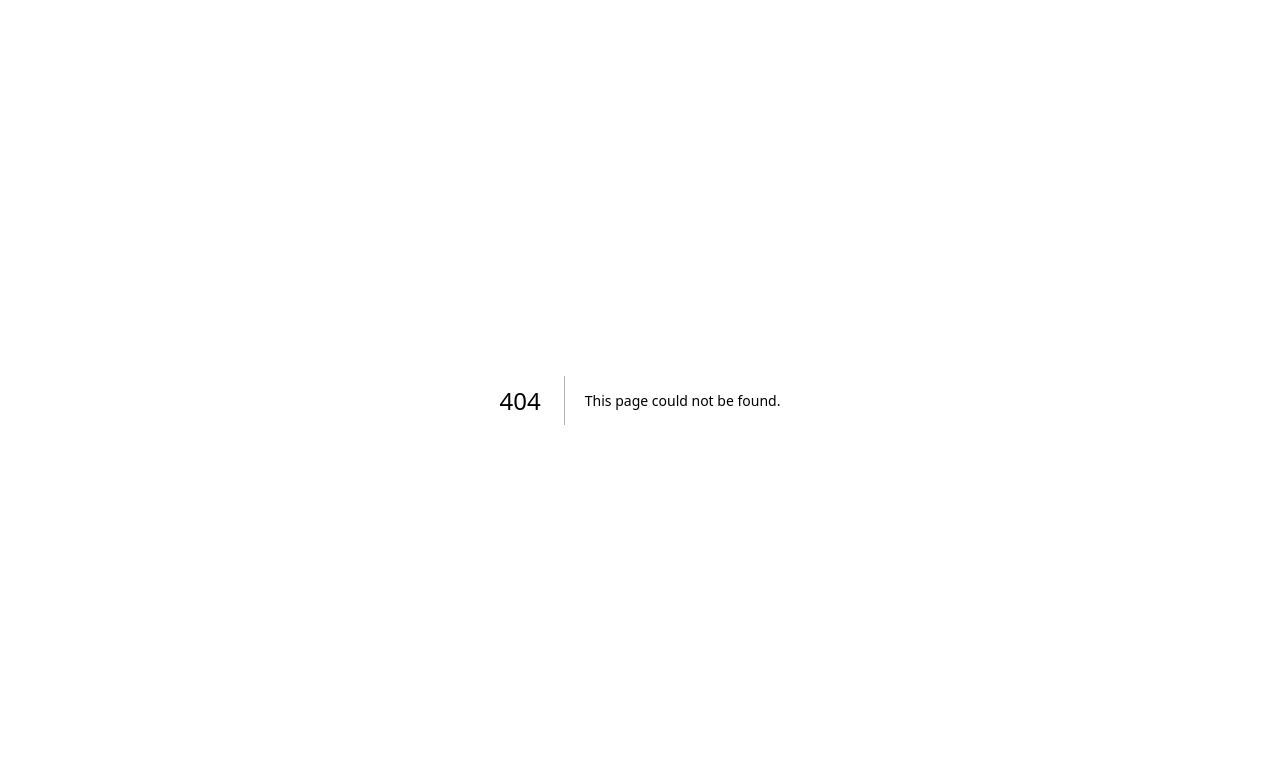
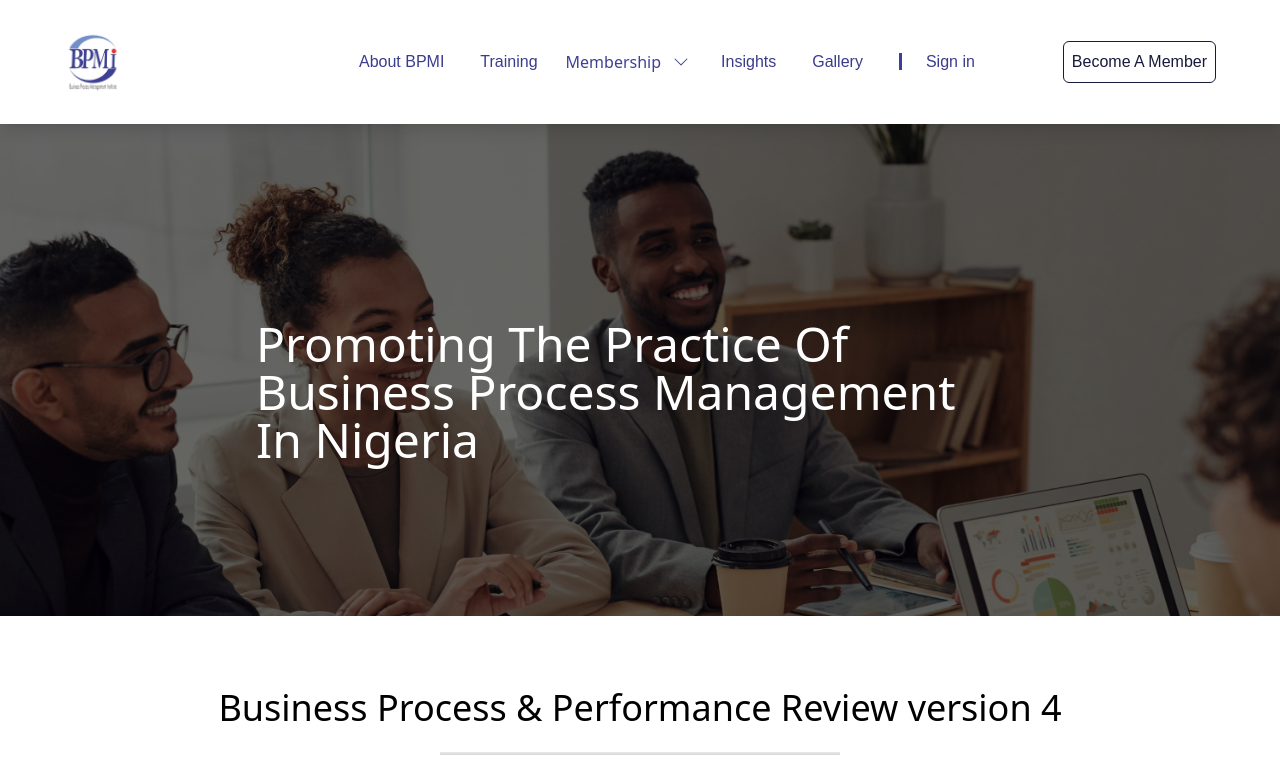
Before and after one commit to Tomation-Solution/bpmi, a Next.js app: page /pub-news/1 in a window 1280 px wide. Before the commit this address had no page. Shown: the top 773 px of the page. Built offline with nearby package versions, Linux system fonts and the light colour scheme.

Commit message:
added publications to the site

```diff
--- a/src/components/About.tsx
+++ b/src/components/About.tsx
@@ -2,13 +2,38 @@ import Image from "next/image";
 import Link from "next/link";
 import React from "react";
 import { PLink, Search, Topic } from ".";
+// @ts-ignore
+import Pub1Image from '../assets/bpmi_pbu_1.PNG'
+// @ts-ignore
+import Pub2FImg from '../assets/aiinterlige.PNG'
 
 interface AboutProps {
   max?: string;
 }
+export const publicationAndNews = [
+  {
+    'title':'Business Process & Performance Review version 4',
+    'content':[],
+    is_dowload:true,
+    img:Pub1Image.src,
+    type:'publication',
+    id:'1',
+    link:'/pub-news/1',
+    dowloadFile:'https://drive.google.com/file/d/1lvQUbfo2-3iD_94uEnbB2jQCqFNZF1wX/view?usp=sharing',
+  },
+  {
+    'title':'Business Process & Performance Review',
+    'content':[],
+    is_dowload:true,
+    img:Pub2FImg.src,
+    type:'publication',
+    id:'2',
+    link:'/pub-news/2',
+    dowloadFile:'https://drive.google.com/file/d/1Wk4JPSw2z_vgKXQ-jCG4jhwJr8oMzd6h/view?usp=sharing',
+  }
+];
 
 const About = ({ max }: AboutProps) => {
-  const arr = max === "max" ? [1, 2, 3, 4, 5, 6, 7, 8] : [1, 2, 3, 4];
   return (
     <div className="mt-8 md:mt-16">
       <h2 className="text-[#00305E] font-bold text-[25px] md:text-[36px] text-center mb-10 mx-3">
@@ -16,13 +41,13 @@ const About = ({ max }: AboutProps) => {
       </h2>
       <div className="grid xl:grid-cols-2 gap-4 sm:grid-cols-1 mb-4 md:mb-10">
         <Search />
-        <Topic />
+        {/* <Topic /> */}
       </div>
       <div className=" p-2 flex justify-center">
         <div className="grid xl:grid-cols-4 gap-4 md:gap-24 sm:grid-cols-2">
-          {arr.map((item, idx) => (
+          {publicationAndNews.map((item, idx) => (
             <div className="p-3 sm:p-0 max-w-[270px]" key={idx}>
-              {max && (
+              {/* {max && (
                 <Link href={"insights/blog"}>
                   <Image
                     width={270}
@@ -33,22 +58,30 @@ const About = ({ max }: AboutProps) => {
                     className="cursor-pointer mb-2 z-20 relative"
                   />
                 </Link>
-              )}
-              {!max && (
+              )} */}
+              {/* {!max && (
                 <Image
+                width={270}
+                height={350}
+                src={`/chart.jpg`}
+                alt="category"
+                key={item}
+                className="cursor-pointer mb-2 z-20 relative"
+              />
+              )} */}
+                <img
                   width={270}
                   height={350}
-                  src={`/chart.jpg`}
+                  src={item.img}
                   alt="category"
-                  key={item}
+                  key={idx}
                   className="cursor-pointer mb-2 z-20 relative"
                 />
-              )}
+              <p className="z-20 relative">
+                {item.title}
+              </p>
+              <Link href={item.link} className="text-blue"><strong>See details</strong></Link>
 
-              <p className="z-20 relative">
-                Lorem ipsum dolor sit amet, consectetur adipiscing elit. Nunc
-                vulputate libero
-              </p>
             </div>
           ))}
         </div>
--- /dev/null
+++ b/src/pages/pub-news/[id].tsx
@@ -0,0 +1,48 @@
+import { Herofn, Layout } from "@/components"
+import { publicationAndNews } from "@/components/About"
+import Link from "next/link"
+import { useRouter } from "next/router"
+
+
+
+const PubNews = ()=>{
+    const route = useRouter()
+    const {id} = route.query
+    const data = publicationAndNews.filter((d)=>d.id ==id)[0]
+    console.log({id})
+
+    return(
+        <Layout>
+            <Herofn
+            img={"allinsuit"}
+            title={
+              "Promoting the practice of Business Process Management in Nigeria"
+            }
+          />
+
+            {
+                data?
+          <div className="p-4 md:p-8">
+            <h1 className="text-center text-4xl	">{data.title}</h1>
+            <br />
+            <img src={data.img} alt="" className="mx-auto block w-[400px]" />
+
+            {
+                data.content.map((d,index)=>(
+                    <p key={index}>{d}</p>
+                ))
+            }
+            <br />
+            <div className="text-center ">
+            <Link href={data.dowloadFile} target="_blank"><strong className="text-blue decoration-dashed">Click Dowload this file to read</strong></Link>
+            </div>
+          </div>
+            :''
+            }
+
+
+        </Layout>
+    )
+}
+
+export default PubNews
```
Also changed, not shown: src/assets/aiinterlige.PNG (added), src/assets/bpmi_pbu_1.PNG (added).
